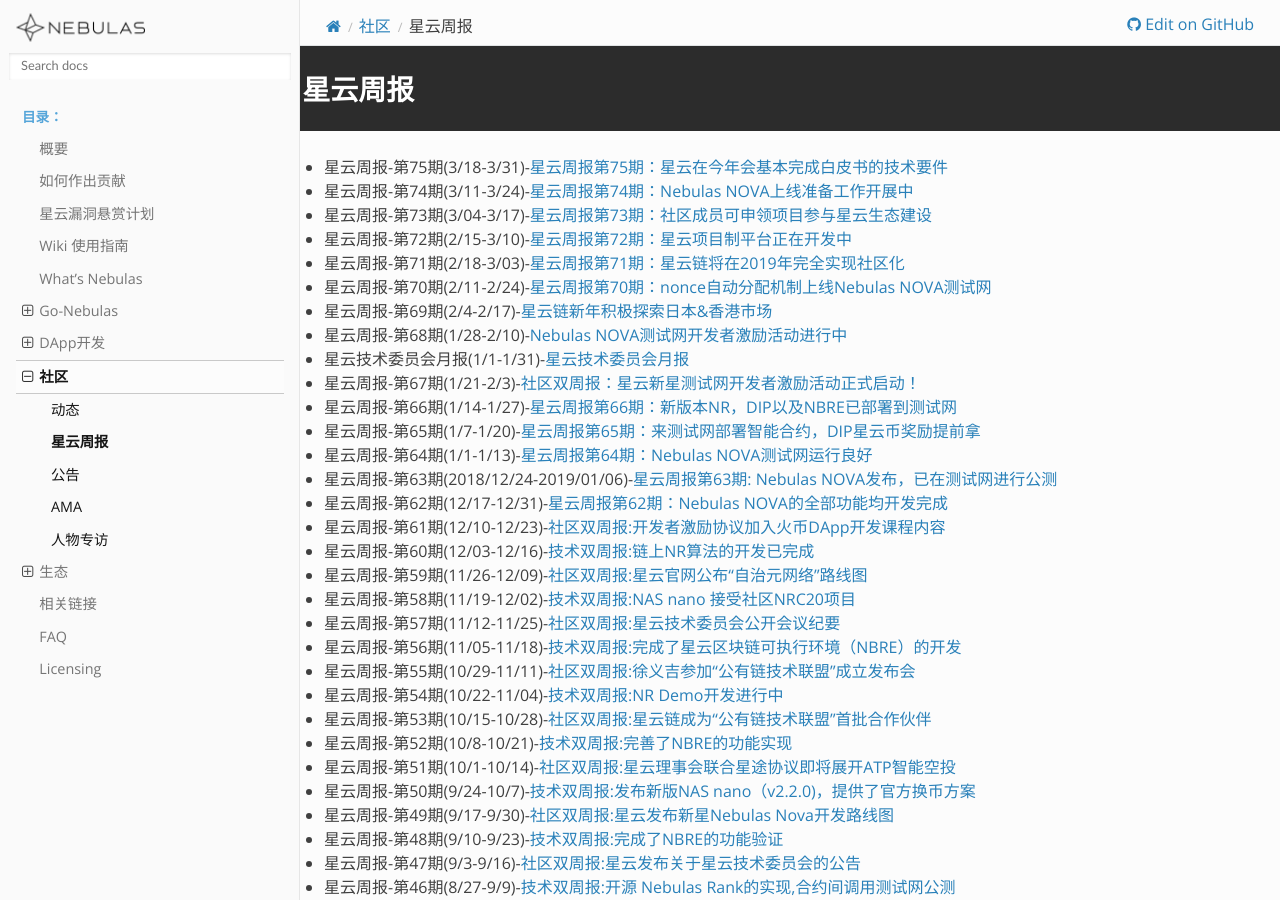
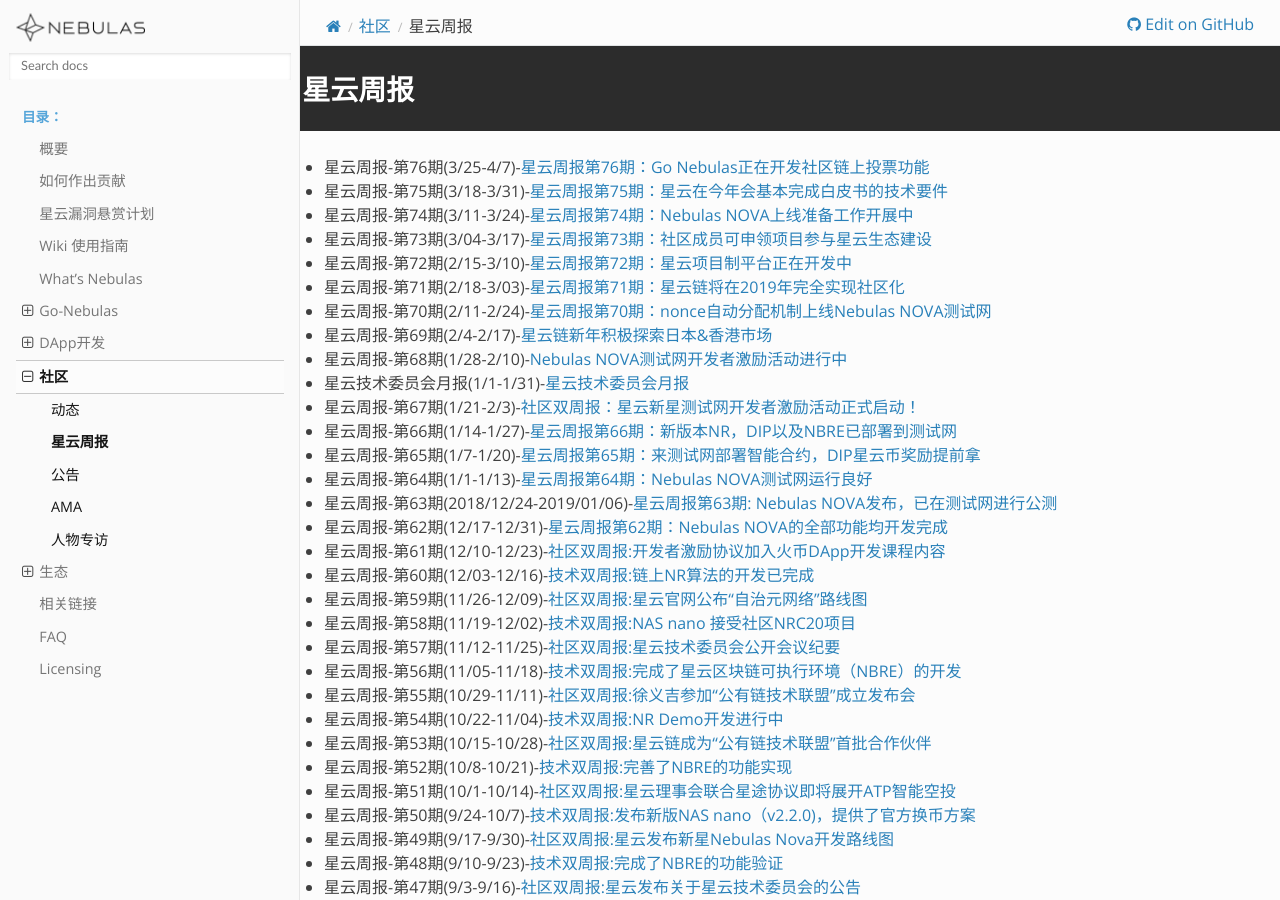
Before and after one commit to nebulasio/nebdocs, a Sphinx documentation site: the page built from docs/community/weekly-report.md, in a window 1280 px wide and 900 px high. Built offline with Sphinx 7.4.7 and the Read the Docs theme 2.0.0, drawn with Linux system fonts in a browser that asks for light colours; pages that are not in the unit, such as notebooks, are missing from menus.

Commit message:
星云周报第76期
星云周报第76期：Go Nebulas正在开发社区链上投票功能

```diff
--- a/docs/community/weekly-report.md
+++ b/docs/community/weekly-report.md
@@ -1,5 +1,6 @@
 # 星云周报
 
+- 星云周报-第76期(3/25-4/7)-[星云周报第76期：Go Nebulas正在开发社区链上投票功能](https://blog.nebulas.io/2019/04/08/nebulas-bi-weekly-development-commits-76/)
 - 星云周报-第75期(3/18-3/31)-[星云周报第75期：星云在今年会基本完成白皮书的技术要件](https://mp.weixin.qq.com/s/kiFDChyeaeHqHr1vCEm9xg)
 - 星云周报-第74期(3/11-3/24)-[星云周报第74期：Nebulas NOVA上线准备工作开展中](https://blog.nebulas.io/2019/03/25/nebulas-bi-weekly-development-commits-74/)
 - 星云周报-第73期(3/04-3/17)-[星云周报第73期：社区成员可申领项目参与星云生态建设](https://blog.nebulas.io/2019/03/18/nebulas-bi-weekly-community-dynamics-73/)
```
